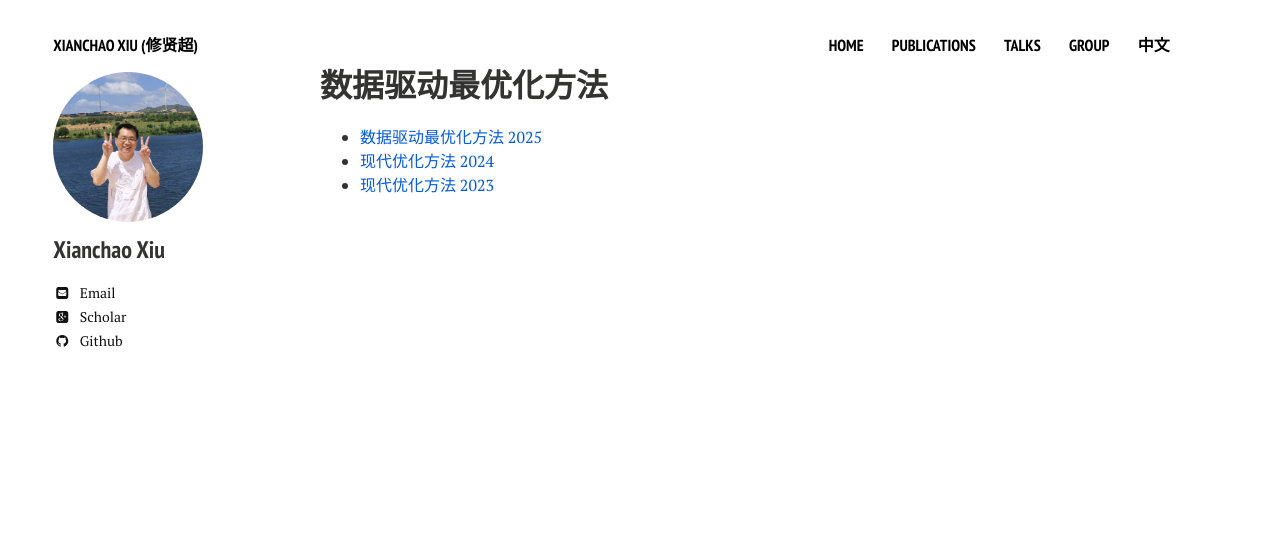
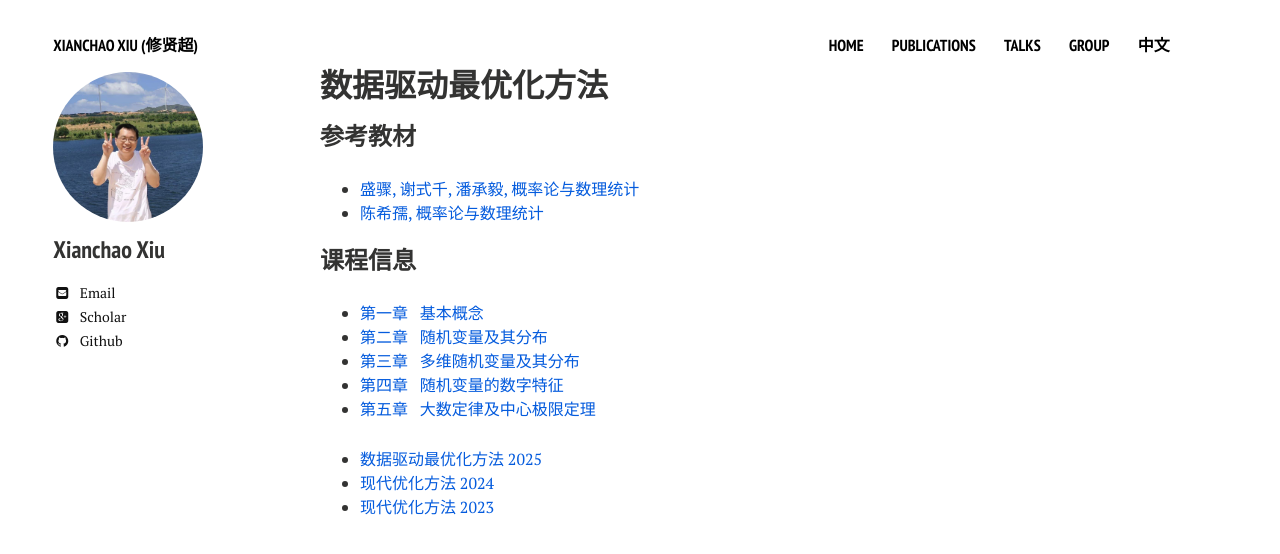
Before and after one commit to xianchaoxiu/xianchaoxiu.github.io, a Jekyll site: the page built from chinese/course/OPT/index.md, in a window 1280 px wide. Shown: the top 554 px of the page. Built offline with Jekyll 4.4.1, drawn with Linux system fonts in a browser that asks for light colours; nearby versions of some CDN libraries.

Commit message:
Update index.md

```diff
--- a/chinese/course/OPT/index.md
+++ b/chinese/course/OPT/index.md
@@ -5,6 +5,19 @@ comments: false
 share: false
 ---
 
+### 参考教材
+* <a href="https://item.jd.com/13536130.html" class="textlink" target="_blank"> 盛骤, 谢式千, 潘承毅, 概率论与数理统计 </a><br>
+* <a href="https://item.jd.com/12112157.html" class="textlink" target="_blank"> 陈希孺, 概率论与数理统计 </a><br>
+
+### 课程信息
+* <a href="../PRO/基本概念.pdf" class="textlink" target="_blank">  第一章 &nbsp;  基本概念<br>
+* <a href="../PRO/随机变量及其分布.pdf" class="textlink" target="_blank">  第二章 &nbsp;  随机变量及其分布<br>
+* <a href="../PRO/多维随机变量及其分布.pdf" class="textlink" target="_blank">  第三章 &nbsp;  多维随机变量及其分布<br>
+* <a href="../PRO/随机变量的数字特征.pdf" class="textlink" target="_blank"> 第四章 &nbsp;  随机变量的数字特征 <br>
+* <a href="../PRO/大数定律及中心极限定理.pdf" class="textlink" target="_blank"> 第五章 &nbsp;  大数定律及中心极限定理<br>
+
+
+
 * <a href="https://xianchaoxiu.github.io/chinese/course/OPT/2025" class="textlink" target="_blank"> 数据驱动最优化方法 2025 </a><br>
 * <a href="https://xianchaoxiu.github.io/chinese/course/OPT/2024" class="textlink" target="_blank"> 现代优化方法 2024 </a><br>
 * <a href="https://xianchaoxiu.github.io/chinese/course/OPT/2023" class="textlink" target="_blank"> 现代优化方法 2023 </a><br>
```
